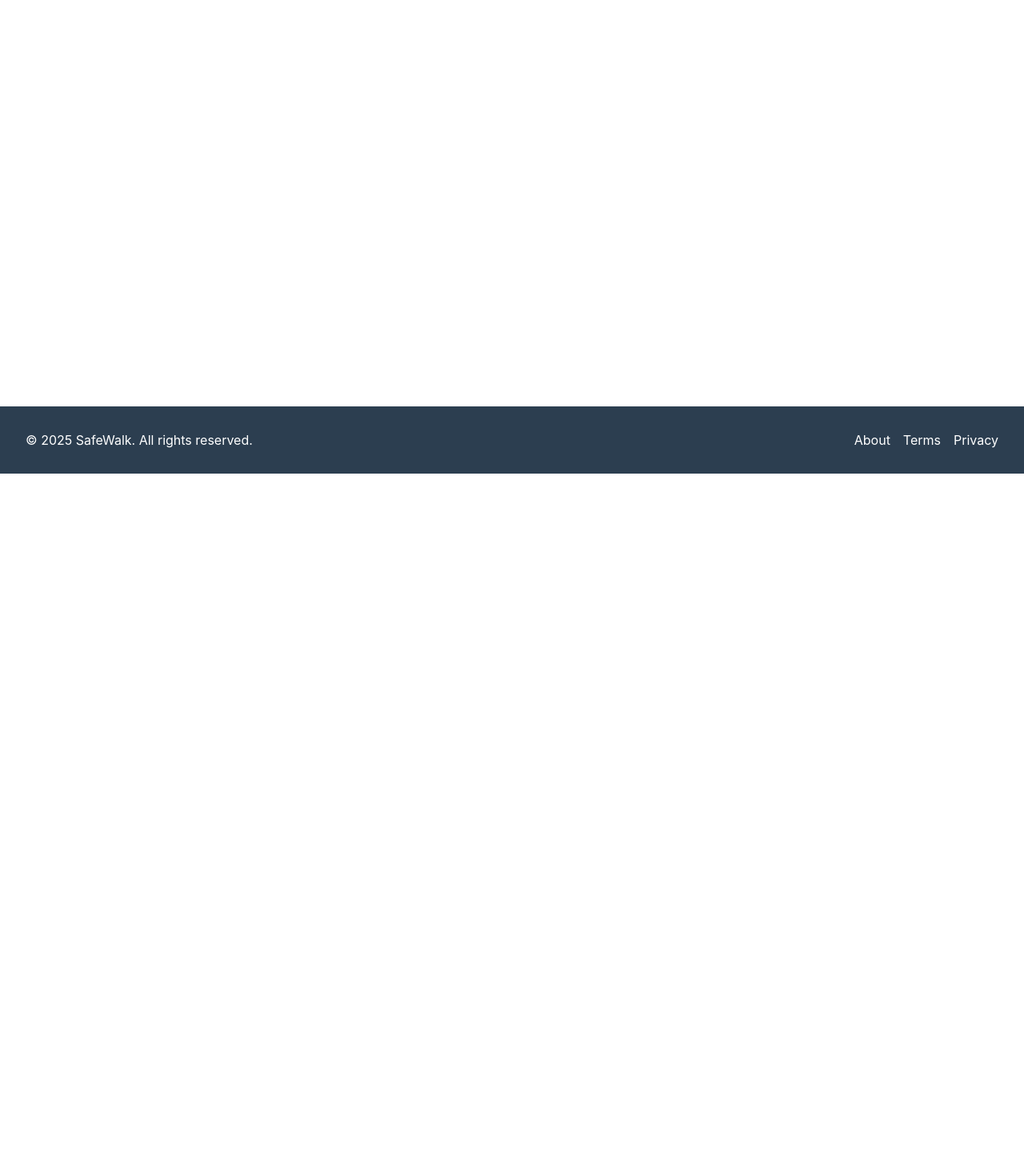
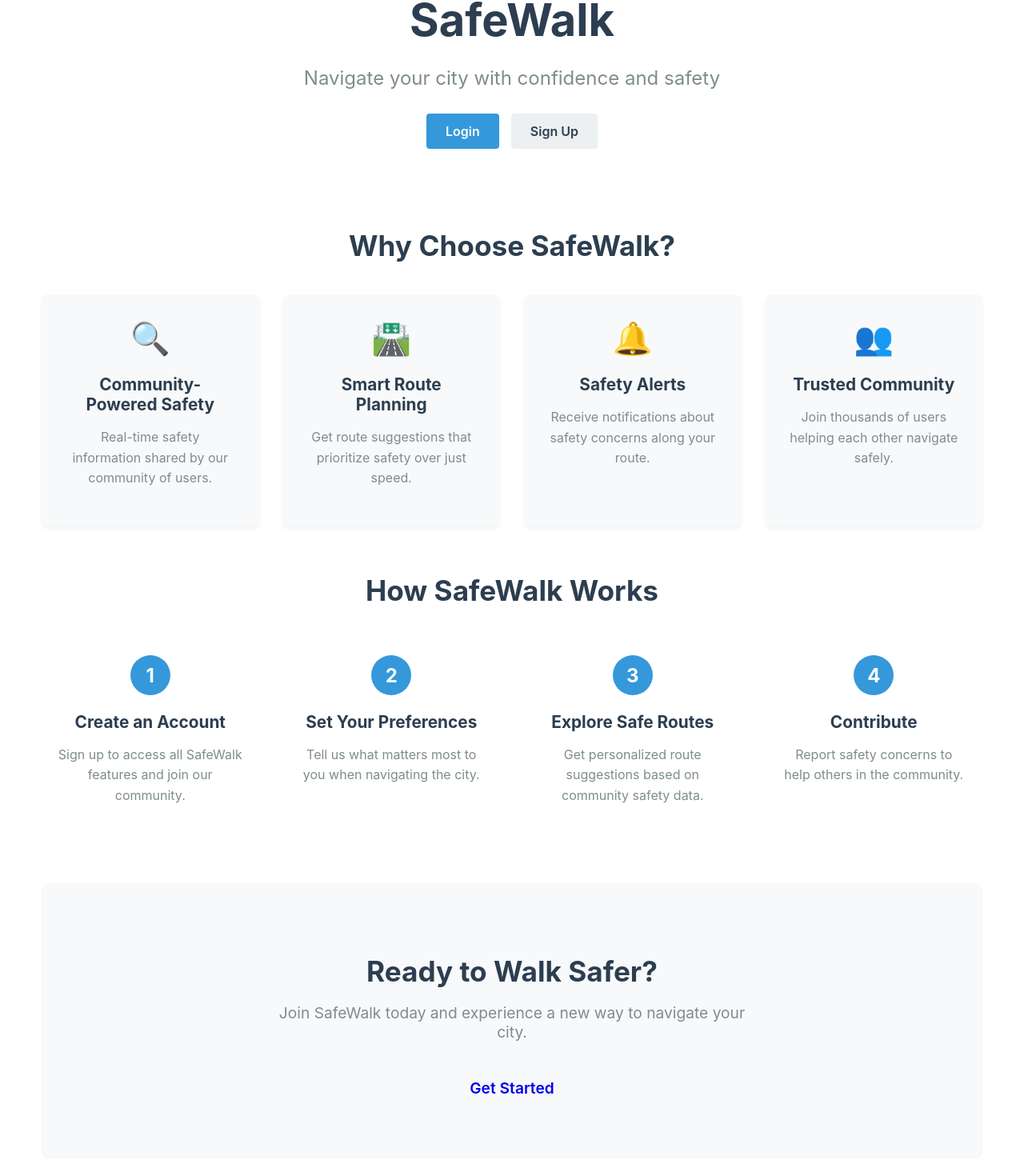
Before and after one commit to Ralph-Modad/SafeWalk, a React (Create React App) app in the folder safe-walk/: page / in a window 1280 px wide. Shown: the part 208-1678 px from the top of the page at 80% size. Before the commit the page ends 800 px from the top, so only its background shows below. Built offline with nearby package versions, Linux system fonts and the light colour scheme.

Commit message:
Enhance home page with features and responsive design

```diff
--- a/safe-walk/src/pages/Home.js
+++ b/safe-walk/src/pages/Home.js
@@ -1,10 +1,98 @@
 import React from 'react';
+import { Link } from 'react-router-dom';
+import { useUser } from '../context/UserContext';
+import '../styles/Home.css';
 
 const Home = () => {
+  const { isAuthenticated, user } = useUser();
+
   return (
     <div className="home-container">
-      <h1>SafeWalk</h1>
-      <p>Navigate safely through your city</p>
+      <section className="hero">
+        <h1>SafeWalk</h1>
+        <p className="tagline">Navigate your city with confidence and safety</p>
+
+        {isAuthenticated ? (
+          <div className="welcome-user">
+            <p>Welcome back, {user.name}!</p>
+            <div className="action-buttons">
+              <Link to="/map" className="btn btn-primary">Explore Map</Link>
+              <Link to="/profile" className="btn btn-secondary">View Profile</Link>
+            </div>
+          </div>
+        ) : (
+          <div className="action-buttons">
+            <Link to="/login" className="btn btn-primary">Login</Link>
+            <Link to="/register" className="btn btn-secondary">Sign Up</Link>
+          </div>
+        )}
+      </section>
+
+      <section className="features">
+        <h2>Why Choose SafeWalk?</h2>
+
+        <div className="feature-grid">
+          <div className="feature-card">
+            <div className="feature-icon">🔍</div>
+            <h3>Community-Powered Safety</h3>
+            <p>Real-time safety information shared by our community of users.</p>
+          </div>
+
+          <div className="feature-card">
+            <div className="feature-icon">🛣️</div>
+            <h3>Smart Route Planning</h3>
+            <p>Get route suggestions that prioritize safety over just speed.</p>
+          </div>
+
+          <div className="feature-card">
+            <div className="feature-icon">🔔</div>
+            <h3>Safety Alerts</h3>
+            <p>Receive notifications about safety concerns along your route.</p>
+          </div>
+
+          <div className="feature-card">
+            <div className="feature-icon">👥</div>
+            <h3>Trusted Community</h3>
+            <p>Join thousands of users helping each other navigate safely.</p>
+          </div>
+        </div>
+      </section>
+
+      <section className="how-it-works">
+        <h2>How SafeWalk Works</h2>
+
+        <div className="steps">
+          <div className="step">
+            <div className="step-number">1</div>
+            <h3>Create an Account</h3>
+            <p>Sign up to access all SafeWalk features and join our community.</p>
+          </div>
+
+          <div className="step">
+            <div className="step-number">2</div>
+            <h3>Set Your Preferences</h3>
+            <p>Tell us what matters most to you when navigating the city.</p>
+          </div>
+
+          <div className="step">
+            <div className="step-number">3</div>
+            <h3>Explore Safe Routes</h3>
+            <p>Get personalized route suggestions based on community safety data.</p>
+          </div>
+
+          <div className="step">
+            <div className="step-number">4</div>
+            <h3>Contribute</h3>
+            <p>Report safety concerns to help others in the community.</p>
+          </div>
+        </div>
+      </section>
+
+      <section className="cta">
+        <h2>Ready to Walk Safer?</h2>
+        <p>Join SafeWalk today and experience a new way to navigate your city.</p>
+        <Link to="/register" className="btn btn-large">Get Started</Link>
+      </section>
     </div>
   );
 };
--- /dev/null
+++ b/safe-walk/src/styles/Home.css
@@ -0,0 +1,216 @@
+.home-container {
+    max-width: 1200px;
+    margin: 0 auto;
+    padding: 0 20px;
+  }
+
+  /* Hero Section */
+  .hero {
+    text-align: center;
+    padding: 60px 0;
+    margin-bottom: 40px;
+  }
+
+  .hero h1 {
+    font-size: 3.5rem;
+    margin-bottom: 10px;
+    color: #2c3e50;
+  }
+
+  .tagline {
+    font-size: 1.5rem;
+    color: #7f8c8d;
+    margin-bottom: 30px;
+  }
+
+  .welcome-user {
+    margin-bottom: 20px;
+  }
+
+  .welcome-user p {
+    font-size: 1.2rem;
+    margin-bottom: 15px;
+  }
+
+  .action-buttons {
+    display: flex;
+    justify-content: center;
+    gap: 15px;
+  }
+
+  .btn {
+    display: inline-block;
+    padding: 12px 24px;
+    border-radius: 4px;
+    text-decoration: none;
+    font-weight: 600;
+    transition: all 0.3s ease;
+  }
+
+  .btn-primary {
+    background-color: #3498db;
+    color: white;
+  }
+
+  .btn-primary:hover {
+    background-color: #2980b9;
+  }
+
+  .btn-secondary {
+    background-color: #ecf0f1;
+    color: #2c3e50;
+  }
+
+  .btn-secondary:hover {
+    background-color: #bdc3c7;
+  }
+
+  .btn-large {
+    padding: 16px 32px;
+    font-size: 1.2rem;
+  }
+
+  /* Features Section */
+  .features {
+    margin-bottom: 60px;
+  }
+
+  .features h2 {
+    text-align: center;
+    font-size: 2.2rem;
+    margin-bottom: 40px;
+    color: #2c3e50;
+  }
+
+  .feature-grid {
+    display: grid;
+    grid-template-columns: repeat(auto-fit, minmax(250px, 1fr));
+    gap: 30px;
+  }
+
+  .feature-card {
+    background-color: #f8f9fa;
+    border-radius: 8px;
+    padding: 30px;
+    text-align: center;
+    box-shadow: 0 4px 6px rgba(0, 0, 0, 0.05);
+    transition: transform 0.3s ease, box-shadow 0.3s ease;
+  }
+
+  .feature-card:hover {
+    transform: translateY(-5px);
+    box-shadow: 0 10px 20px rgba(0, 0, 0, 0.1);
+  }
+
+  .feature-icon {
+    font-size: 2.5rem;
+    margin-bottom: 15px;
+  }
+
+  .feature-card h3 {
+    font-size: 1.3rem;
+    margin-bottom: 10px;
+    color: #2c3e50;
+  }
+
+  .feature-card p {
+    color: #7f8c8d;
+    line-height: 1.6;
+  }
+
+  /* How It Works Section */
+  .how-it-works {
+    margin-bottom: 60px;
+  }
+
+  .how-it-works h2 {
+    text-align: center;
+    font-size: 2.2rem;
+    margin-bottom: 40px;
+    color: #2c3e50;
+  }
+
+  .steps {
+    display: grid;
+    grid-template-columns: repeat(auto-fit, minmax(250px, 1fr));
+    gap: 30px;
+  }
+
+  .step {
+    text-align: center;
+    padding: 20px;
+  }
+
+  .step-number {
+    display: flex;
+    justify-content: center;
+    align-items: center;
+    width: 50px;
+    height: 50px;
+    background-color: #3498db;
+    color: white;
+    border-radius: 50%;
+    font-size: 1.5rem;
+    font-weight: bold;
+    margin: 0 auto 15px;
+  }
+
+  .step h3 {
+    font-size: 1.3rem;
+    margin-bottom: 10px;
+    color: #2c3e50;
+  }
+
+  .step p {
+    color: #7f8c8d;
+    line-height: 1.6;
+  }
+
+  /* CTA Section */
+  .cta {
+    text-align: center;
+    background-color: #f8f9fa;
+    padding: 60px 30px;
+    border-radius: 8px;
+    margin-bottom: 40px;
+  }
+
+  .cta h2 {
+    font-size: 2.2rem;
+    margin-bottom: 15px;
+    color: #2c3e50;
+  }
+
+  .cta p {
+    font-size: 1.2rem;
+    color: #7f8c8d;
+    margin-bottom: 30px;
+    max-width: 600px;
+    margin-left: auto;
+    margin-right: auto;
+  }
+
+  /* Responsive Adjustments */
+  @media (max-width: 768px) {
+    .hero h1 {
+      font-size: 2.5rem;
+    }
+
+    .tagline {
+      font-size: 1.2rem;
+    }
+
+    .feature-grid, .steps {
+      grid-template-columns: 1fr;
+    }
+
+    .action-buttons {
+      flex-direction: column;
+      gap: 10px;
+    }
+
+    .btn {
+      width: 100%;
+      text-align: center;
+    }
+  }
```
Also changed, not shown: safe-walk/src/pages/LoginPage.js (renamed from safe-walk/src/components/common/LoginPage.js).
